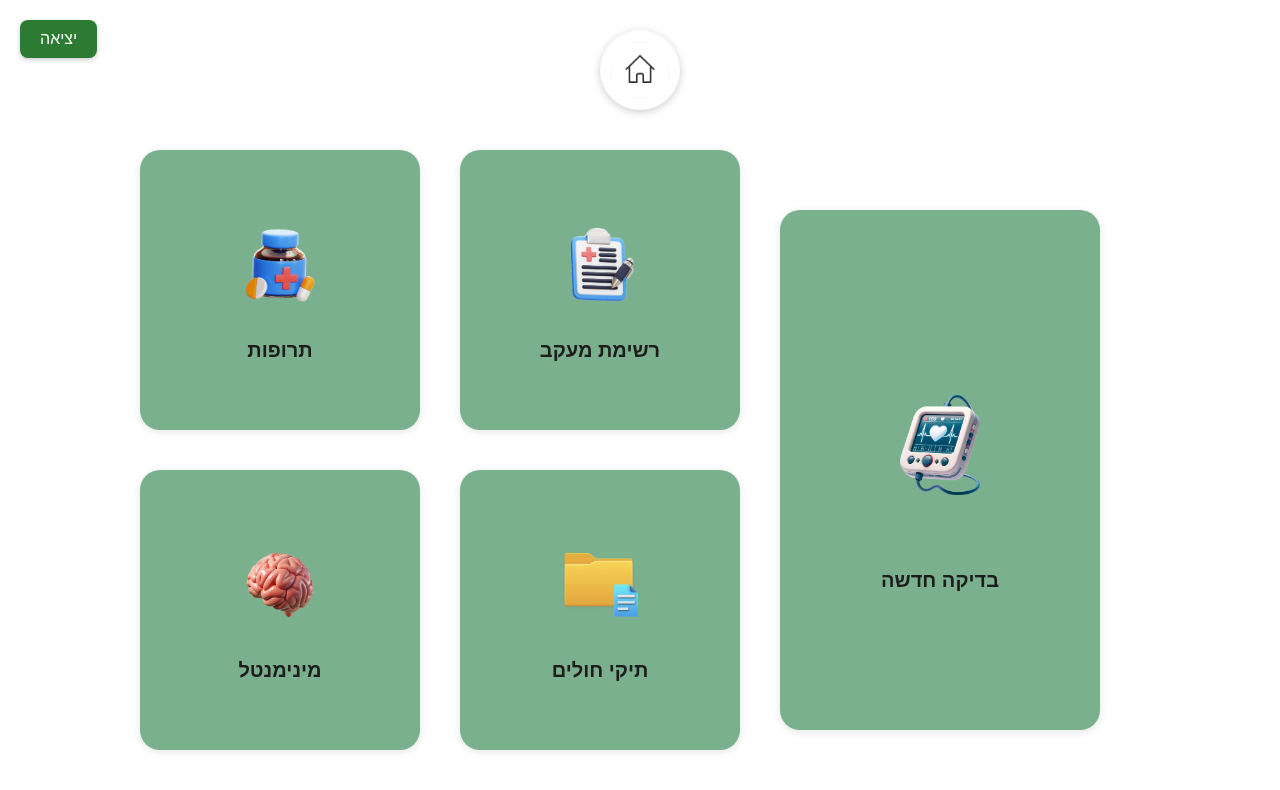
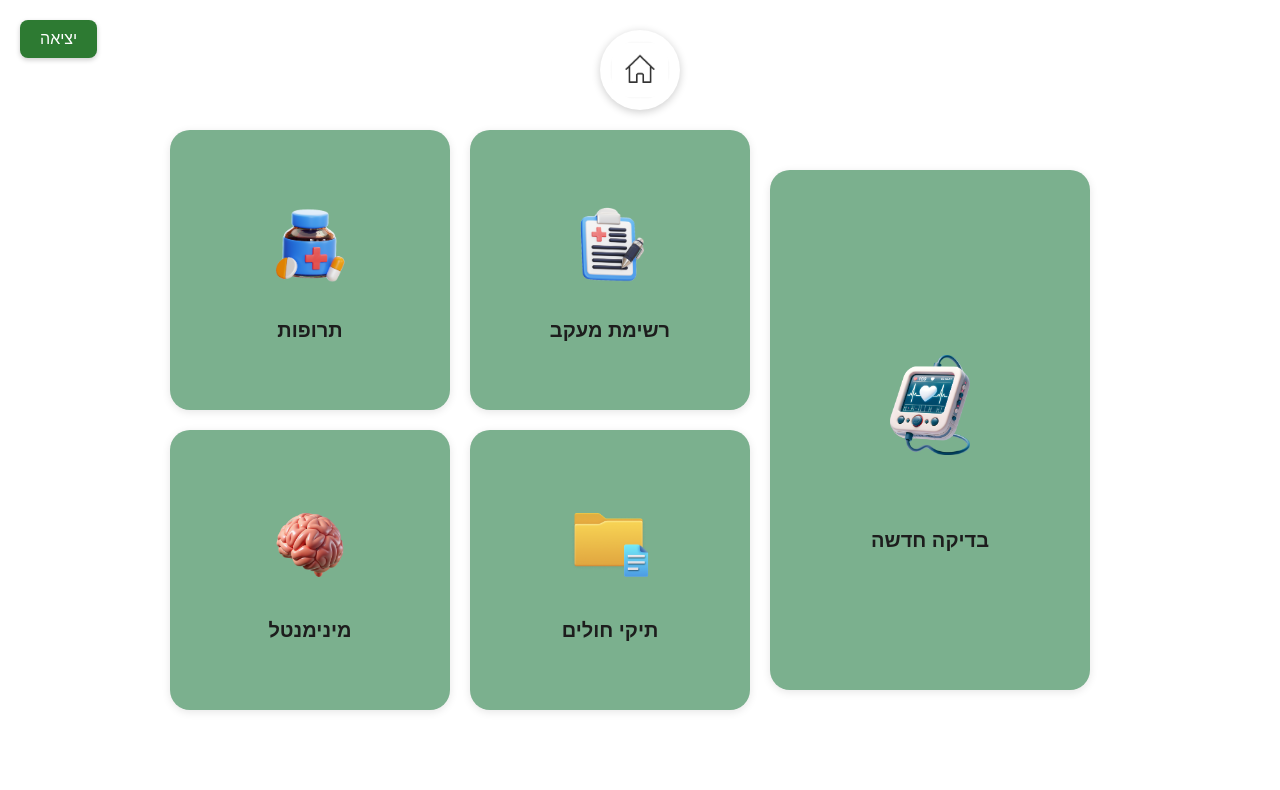
Before and after one commit to Mohasalyan/nurse-my, a React (Vite) app in the folder client/: page /home in a window 1280 px wide. Shown: the top 790 px of the page. Built offline with nearby package versions, Linux system fonts and the light colour scheme.

Commit message:
Working on UI of home page

```diff
--- a/client/src/pages/HomePage/HomePage.css
+++ b/client/src/pages/HomePage/HomePage.css
@@ -59,8 +59,8 @@ body, html, #root {
     display: grid;
     grid-template-columns: repeat(3, auto);
     grid-auto-rows: auto;
-    gap: 40px; /* المسافة بين الكروت */
-    margin-top: 40px;
+    gap: 20px; /* المسافة بين الكروت */
+    margin-top: 20px;
     justify-content: center;
     align-items: center;
   }
@@ -69,7 +69,7 @@ body, html, #root {
   .left-cards {
     display: grid;
     grid-template-columns: repeat(2, auto);
-    gap: 40px;
+    gap: 20px;
   }
 
   /* الكروت العامة والكرت الكبير */
```
